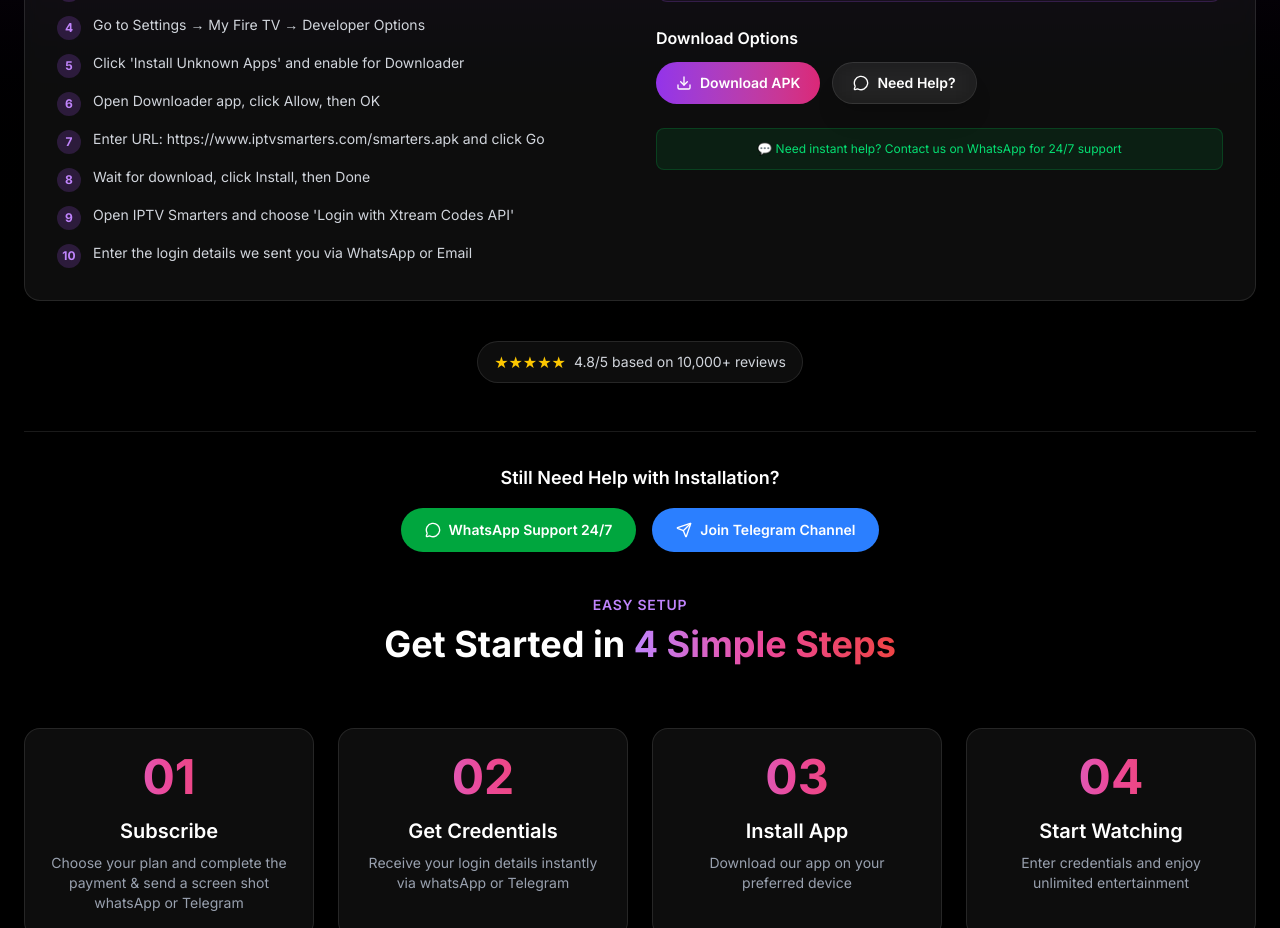
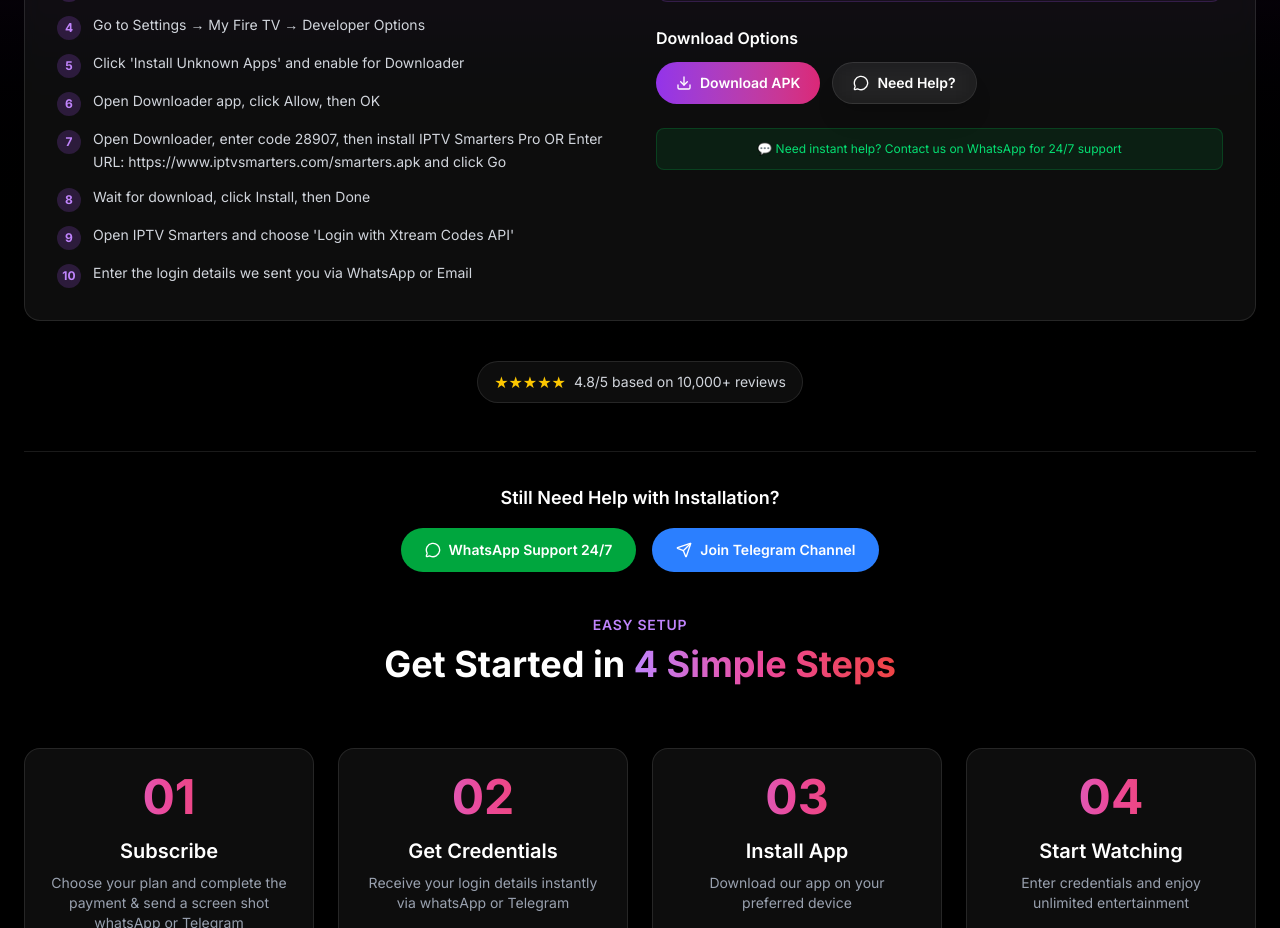
Before and after one commit to churyshani-creator/iptv, a Next.js app: page / in a window 1280 px wide. Shown: the part 3180-4108 px from the top of the page. Built offline with nearby package versions, Linux system fonts and the light colour scheme; no server answers.

Commit message:
fix some isses

```diff
--- a/src/app/components/installation.tsx
+++ b/src/app/components/installation.tsx
@@ -34,7 +34,7 @@
       "Go to Settings → My Fire TV → Developer Options",
       "Click 'Install Unknown Apps' and enable for Downloader",
       "Open Downloader app, click Allow, then OK",
-      "Enter URL: https://www.iptvsmarters.com/smarters.apk and click Go",
+      "Open Downloader, enter code 28907, then install IPTV Smarters Pro OR Enter URL: https://www.iptvsmarters.com/smarters.apk and click Go",
       "Wait for download, click Install, then Done",
       "Open IPTV Smarters and choose 'Login with Xtream Codes API'",
       "Enter the login details we sent you via WhatsApp or Email"
```
